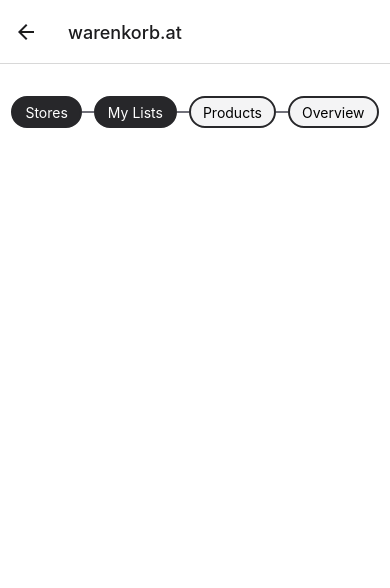
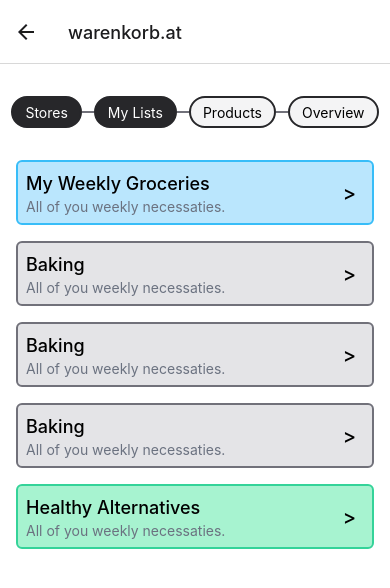
Before and after one commit to bene/warenkorb, a React Native app in the folder apps/mobile/: screen /Step3 in a window 390 px wide. Shown: the top 588 px of the page. Built offline with nearby package versions, Linux system fonts and the light colour scheme.

Commit message:
page 3,4

```diff
--- a/apps/mobile/src/App.tsx
+++ b/apps/mobile/src/App.tsx
@@ -7,6 +7,7 @@ import { Step1 } from "./pages/Step1";
 import { Step2 } from "./pages/Step2";
 import { Step3 } from "./pages/Step3";
 import { Home } from "./pages/Home";
+import { Step4 } from "./pages/Step4";
 
 const Stack = createNativeStackNavigator();
 
@@ -44,6 +45,13 @@ export default function App() {
               title: "warenkorb.at",
             }}
           />
+          <Stack.Screen
+            name="Step4"
+            component={Step4}
+            options={{
+              title: "warenkorb.at",
+            }}
+          />
         </Stack.Group>
       </Stack.Navigator>
     </NavigationContainer>
--- /dev/null
+++ b/apps/mobile/src/components/ShoppingList.tsx
@@ -0,0 +1,32 @@
+import { useNavigation } from "@react-navigation/native";
+import { View, Text, TouchableOpacity } from "react-native";
+import { twMerge } from "tailwind-merge";
+
+export function ShoppingList({
+  name,
+  classes,
+  subtitle,
+}: {
+  name: string;
+  subtitle: string;
+  classes?: string;
+}) {
+  const nav = useNavigation<any>();
+
+  return (
+    <TouchableOpacity
+      activeOpacity={0.9}
+      onPress={() => nav.navigate("Step4")}
+      className={twMerge(
+        "mb-4 flex flex-row items-center justify-between rounded-md border-2 border-zinc-500 bg-zinc-200 p-2",
+        classes,
+      )}
+    >
+      <View>
+        <Text className="text-lg font-medium">{name}</Text>
+        <Text className="text-gray-500">{subtitle}</Text>
+      </View>
+      <Text className="pr-2 text-xl font-medium">&gt;</Text>
+    </TouchableOpacity>
+  );
+}
--- a/apps/mobile/src/pages/Step3.tsx
+++ b/apps/mobile/src/pages/Step3.tsx
@@ -1,13 +1,28 @@
 import { useNavigation } from "@react-navigation/native";
 import { ContinueButton } from "../components/ContinueButton";
 import { Page } from "../components/Page";
+import { ShoppingList } from "../components/ShoppingList";
 
 export function Step3() {
   const nav = useNavigation<any>();
 
   return (
     <>
-      <Page currentStep={1}></Page>
+      <Page currentStep={1}>
+        <ShoppingList
+          name="My Weekly Groceries"
+          subtitle="All of you weekly necessaties."
+          classes="bg-sky-200 border-sky-400"
+        />
+        <ShoppingList name="Baking" subtitle="All of you weekly necessaties." />
+        <ShoppingList name="Baking" subtitle="All of you weekly necessaties." />
+        <ShoppingList name="Baking" subtitle="All of you weekly necessaties." />
+        <ShoppingList
+          name="Healthy Alternatives"
+          subtitle="All of you weekly necessaties."
+          classes="bg-emerald-200 border-emerald-400"
+        />
+      </Page>
     </>
   );
 }
--- /dev/null
+++ b/apps/mobile/src/pages/Step4.tsx
@@ -0,0 +1,14 @@
+import { useNavigation } from "@react-navigation/native";
+import { ContinueButton } from "../components/ContinueButton";
+import { Page } from "../components/Page";
+import { ShoppingList } from "../components/ShoppingList";
+
+export function Step4() {
+  const nav = useNavigation<any>();
+
+  return (
+    <>
+      <Page currentStep={2}></Page>
+    </>
+  );
+}
```
